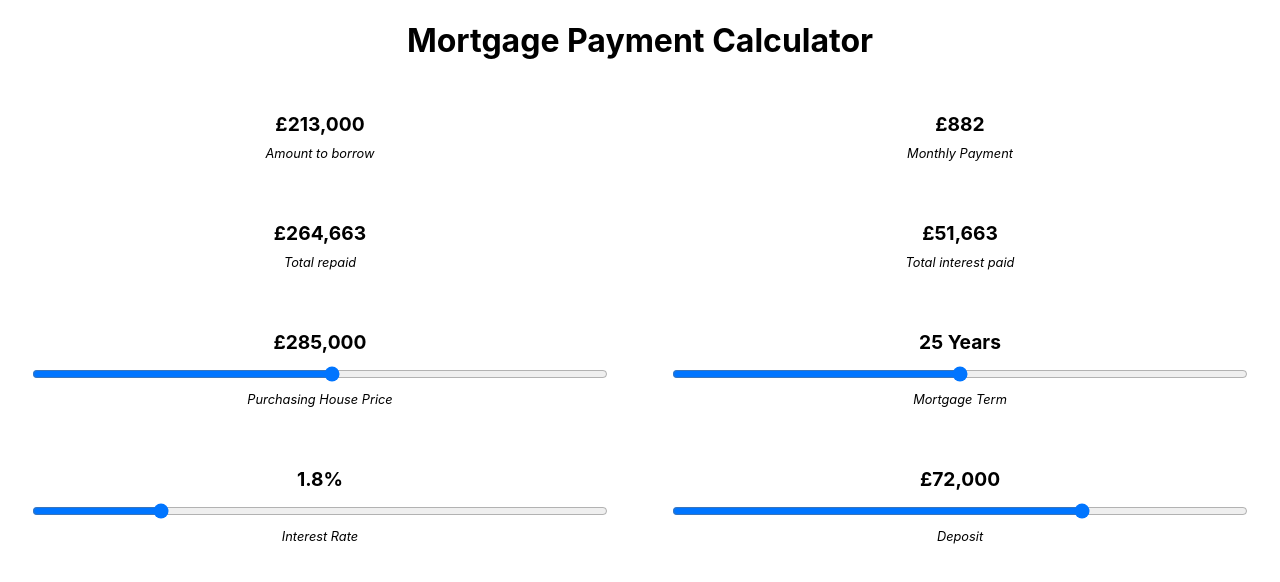
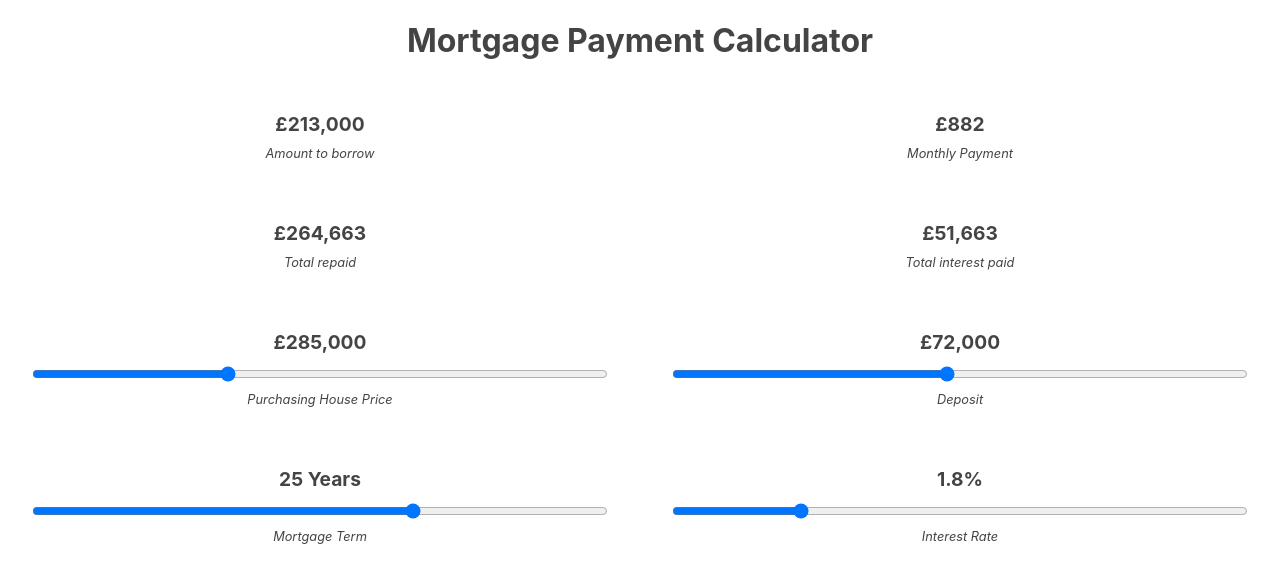
Before and after one commit to pateldhwani01/mortgage-payment-calculator, a React (Create React App) app: page / in a window 1280 px wide. Shown: the top 582 px of the page. Built offline with nearby package versions, Linux system fonts and the light colour scheme.

Commit message:
Small edits

```diff
--- a/public/index.html
+++ b/public/index.html
@@ -24,7 +24,7 @@
       work correctly both with client-side routing and a non-root public URL.
       Learn how to configure a non-root public URL by running `npm run build`.
     -->
-    <title>React App</title>
+    <title>Mortgage Payment Calculator</title>
   </head>
   <body>
     <noscript>You need to enable JavaScript to run this app.</noscript>
--- a/src/components/CalculatorControls.js
+++ b/src/components/CalculatorControls.js
@@ -4,7 +4,6 @@ export class CalculatorControls extends React.Component {
 	render() {
 		return (
 			<div className="grid__container">
-
 				<div className="grid__item">
 					<span className="grid__item--header">£{this.props.numberWithCommas(this.props.purchasingHousePrice)}</span>
 					<input
@@ -12,7 +11,7 @@ export class CalculatorControls extends React.Component {
 						className="grid__item--range-slider"
 						id="purchasingHousePrice"
 						min="50000"
-						max="500000"
+						max="750000"
 						step="1000"
 						defaultValue="285000"
 						onChange={() => this.props.updateValues(
@@ -22,16 +21,30 @@ export class CalculatorControls extends React.Component {
 							document.getElementById('interestRate').value)} />
 					<label className="grid__item--label" htmlFor="purchasingHousePrice">Purchasing House Price</label>
 				</div>
-
-
-
+				<div className="grid__item">
+					<span className="grid__item--header">£{this.props.numberWithCommas(this.props.depositAmount)}</span>
+					<input
+						type="range"
+						className="grid__item--range-slider"
+						id="depositAmount"
+						min="1000"
+						max="150000"
+						step="1000"
+						defaultValue="72000"
+						onChange={() => this.props.updateValues(
+							document.getElementById('depositAmount').value,
+							document.getElementById('purchasingHousePrice').value,
+							document.getElementById('mortgageTerm').value,
+							document.getElementById('interestRate').value)} />
+					<label className="grid__item--label" htmlFor="points">Deposit</label>
+				</div>
 				<div className="grid__item">
 					<span className="grid__item--header">{this.props.numberWithCommas(this.props.mortgageTerm)} Years</span>
 					<input
 						type="range"
 						className="grid__item--range-slider"
 						id="mortgageTerm"
-						min="15"
+						min="5"
 						max="35"
 						step="1"
 						defaultValue="25"
@@ -42,7 +55,6 @@ export class CalculatorControls extends React.Component {
 							document.getElementById('interestRate').value)} />
 					<label className="grid__item--label" htmlFor="mortgageTerm">Mortgage Term</label>
 				</div>
-
 				<div className="grid__item">
 					<span className="grid__item--header">{this.props.numberWithCommas(this.props.interestRate)}%</span>
 					<input
@@ -60,25 +72,6 @@ export class CalculatorControls extends React.Component {
 							document.getElementById('interestRate').value)} />
 					<label className="grid__item--label" htmlFor="interestRate">Interest Rate</label>
 				</div>
-
-				<div className="grid__item">
-					<span className="grid__item--header">£{this.props.numberWithCommas(this.props.depositAmount)}</span>
-					<input
-						type="range"
-						className="grid__item--range-slider"
-						id="depositAmount"
-						min="1000"
-						max="100000"
-						step="1000"
-						defaultValue="72000"
-						onChange={() => this.props.updateValues(
-							document.getElementById('depositAmount').value,
-							document.getElementById('purchasingHousePrice').value,
-							document.getElementById('mortgageTerm').value,
-							document.getElementById('interestRate').value)} />
-					<label className="grid__item--label" htmlFor="points">Deposit</label>
-				</div>
-
 			</div>
 		);
 	}
--- a/src/index.css
+++ b/src/index.css
@@ -5,6 +5,7 @@ body {
     sans-serif;
   -webkit-font-smoothing: antialiased;
   -moz-osx-font-smoothing: grayscale;
+  color: #444;
 }
 
 code {
```
